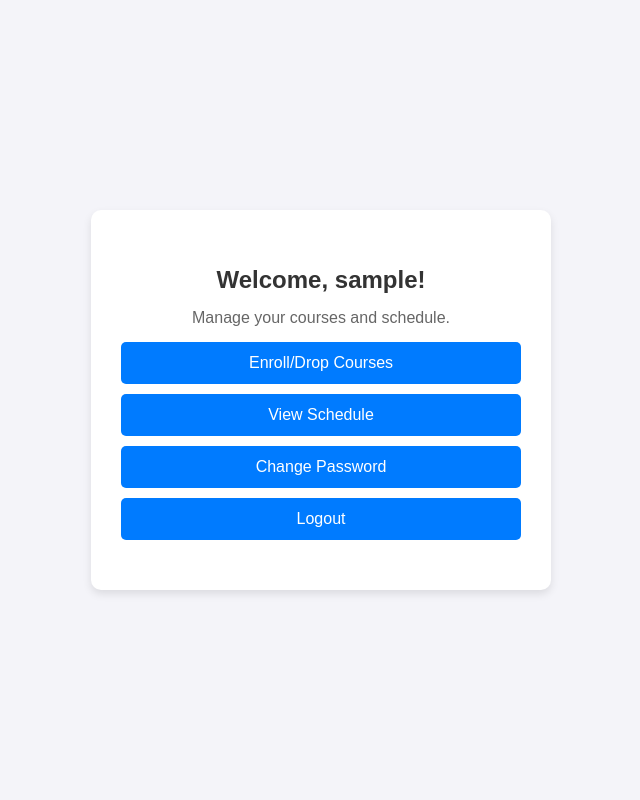
After one commit to itsYoga/Course-Selection_System, a PHP site: page /db_final_project_git/student_main.php in a window 1280 px wide. The commit adds this page. Shown: the whole page, without its empty margins (319-959 px from the left). Run offline with PHP 8.4, Linux system fonts and the light colour scheme; the visitor is signed in with stand-in values (Sample User, id 1).

Commit message:
Session update

```diff
--- a/login.php
+++ b/login.php
@@ -14,6 +14,7 @@ if ($_SERVER['REQUEST_METHOD'] == 'POST') {
         $user = $result->fetch_assoc();
         $_SESSION['user_id'] = $user['user_id'];
         $_SESSION['username'] = $user['username'];
+        $_SESSION['role'] = $user['role']; // Store the role in the session
         header("Location: main.php");
         exit();
     } else {
--- a/schedule.php
+++ b/schedule.php
@@ -5,7 +5,7 @@ session_start();
 $host = 'localhost';
 $db = 'school_db';
 $user = 'root';
-$pass = 'sean930516';
+$pass = '';
 // Create connection
 $conn = new mysqli($host, $user, $pass, $db);
 
--- /dev/null
+++ b/student_main.php
@@ -0,0 +1,71 @@
+<?php
+session_start();
+if (!isset($_SESSION['user_id']) || $_SESSION['role'] !== 'student') {
+    header("Location: login.php");
+    exit();
+}
+?>
+
+<!DOCTYPE html>
+<html lang="en">
+<head>
+    <meta charset="UTF-8">
+    <meta name="viewport" content="width=device-width, initial-scale=1.0">
+    <title>Student Main Page</title>
+    <style>
+        body {
+            font-family: Arial, sans-serif;
+            background-color: #f4f4f9;
+            margin: 0;
+            padding: 0;
+            display: flex;
+            justify-content: center;
+            align-items: center;
+            height: 100vh;
+        }
+        .container {
+            background-color: #ffffff;
+            padding: 40px 30px;
+            border-radius: 10px;
+            box-shadow: 0 4px 8px rgba(0, 0, 0, 0.1);
+            text-align: center;
+            max-width: 400px;
+            width: 90%;
+        }
+        h1 {
+            color: #333333;
+            font-size: 24px;
+            margin-bottom: 15px;
+        }
+        p {
+            color: #666666;
+            margin: 15px 0;
+            font-size: 16px;
+        }
+        a {
+            display: block;
+            margin: 10px 0;
+            padding: 12px 20px;
+            font-size: 16px;
+            text-decoration: none;
+            color: #ffffff;
+            background-color: #007BFF;
+            border-radius: 5px;
+            transition: background-color 0.3s ease;
+        }
+        a:hover {
+            background-color: #0056b3;
+        }
+    </style>
+</head>
+<body>
+    <div class="container">
+        <h1>Welcome, <?php echo htmlspecialchars($_SESSION['username']); ?>!</h1>
+        <p>Manage your courses and schedule.</p>
+        <a href="frontend/php/course_add_drop.php">Enroll/Drop Courses</a>
+        <a href="schedule.php">View Schedule</a>
+        <a href="change_password.php">Change Password</a>
+        <a href="logout.php">Logout</a>
+    </div>
+</body>
+</html>
```
Also changed, not shown: instructor_main.php (added, +70 -0 lines), main.php (+12 -59 lines), 1 other file.
